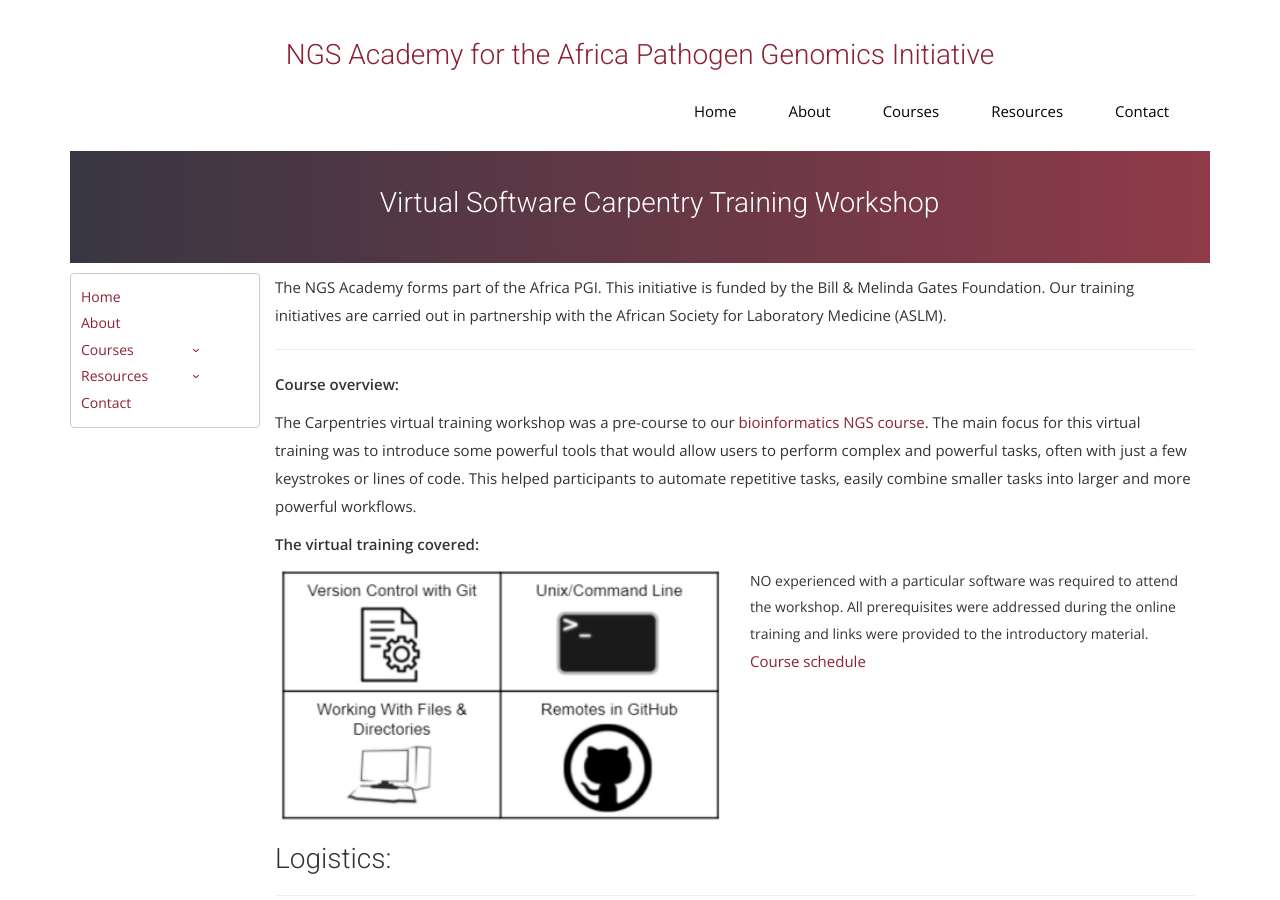
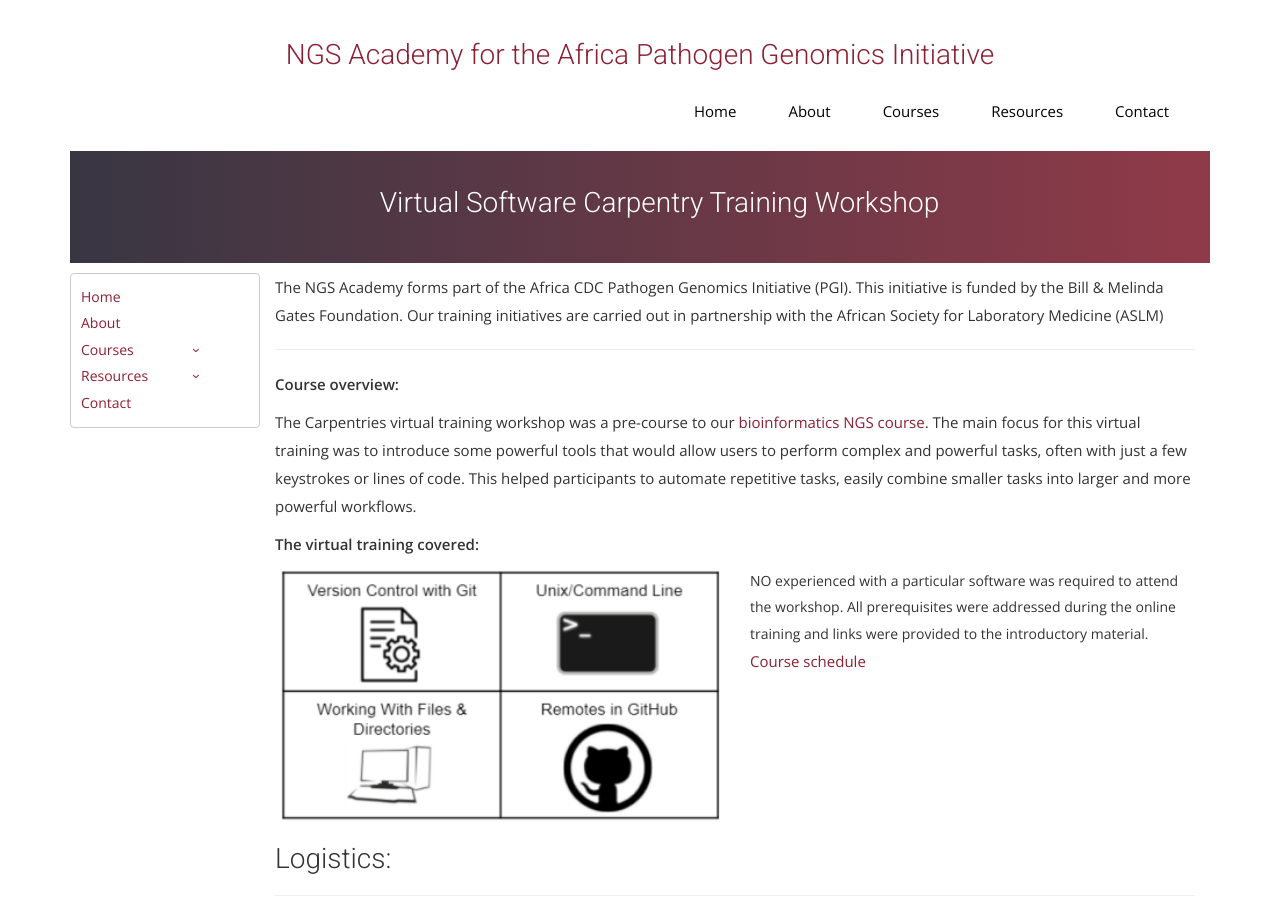
Before and after one commit to uct-cbio/ngs-academy, a Jekyll site: the page built from _posts/2021-09-01-Software-Carpentries-Course-2021.md, in a window 1280 px wide and 900 px high. Built offline with Jekyll 4.4.1, drawn with Linux system fonts in a browser that asks for light colours; nearby versions of some CDN libraries; some web fonts are replaced; comment, search, counter and statistics services are not loaded.

Commit message:
added missing pdfs and updated pgi text

```diff
--- a/_posts/2021-09-01-Software-Carpentries-Course-2021.md
+++ b/_posts/2021-09-01-Software-Carpentries-Course-2021.md
@@ -13,7 +13,8 @@
 ---
 
 <!-- ### SARS-CoV-2 NGS bioinformatics course 2021 -->
-The NGS Academy forms part of the Africa PGI. This initiative is funded by the Bill & Melinda Gates Foundation. Our training initiatives are carried out in partnership with the African Society for Laboratory Medicine (ASLM).
+
+The NGS Academy forms part of the Africa CDC Pathogen Genomics Initiative (PGI). This initiative is funded by the Bill & Melinda Gates Foundation. Our training initiatives are carried out in partnership with the African Society for Laboratory Medicine (ASLM)
 <hr>
 
 <!-- <b>Course outline:</b> [ SARS-CoV-2 NGS Bioinformatics Course 2021]({{ site.url }}/docs/course_outline.pdf) -->
```
Also changed, not shown: _posts/2021-06-09-NGS-SARS-CoV-2-past-course.md (+2 -1 lines), _posts/2021-08-03-SARS-CoV-2-NGS-Bioinformatics-Course-2021.md (+2 -1 lines), uploads/soft_carpt 2.png (added), uploads/soft_carpt.png (added), 2 other files.
